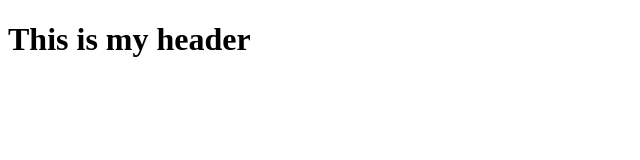
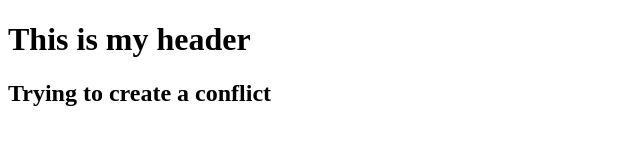
Before and after one commit to Mehb101/version-control-simulation-GulamMehboobQureshi, a plain HTML site: page index.html in a window 1280 px wide. Shown: the whole page, without its empty margins (0-640 px from the left). Drawn offline with Linux system fonts and the light colour scheme.

Commit message:
added footer in header branch to create conflict

```diff
--- a/index.html
+++ b/index.html
@@ -9,5 +9,8 @@
     <header>
         <h1>This is my header</h1>
     </header>
+    <footer>
+        <h2>Trying to create a conflict</h2>
+    </footer>
 </body>
 </html>
```
